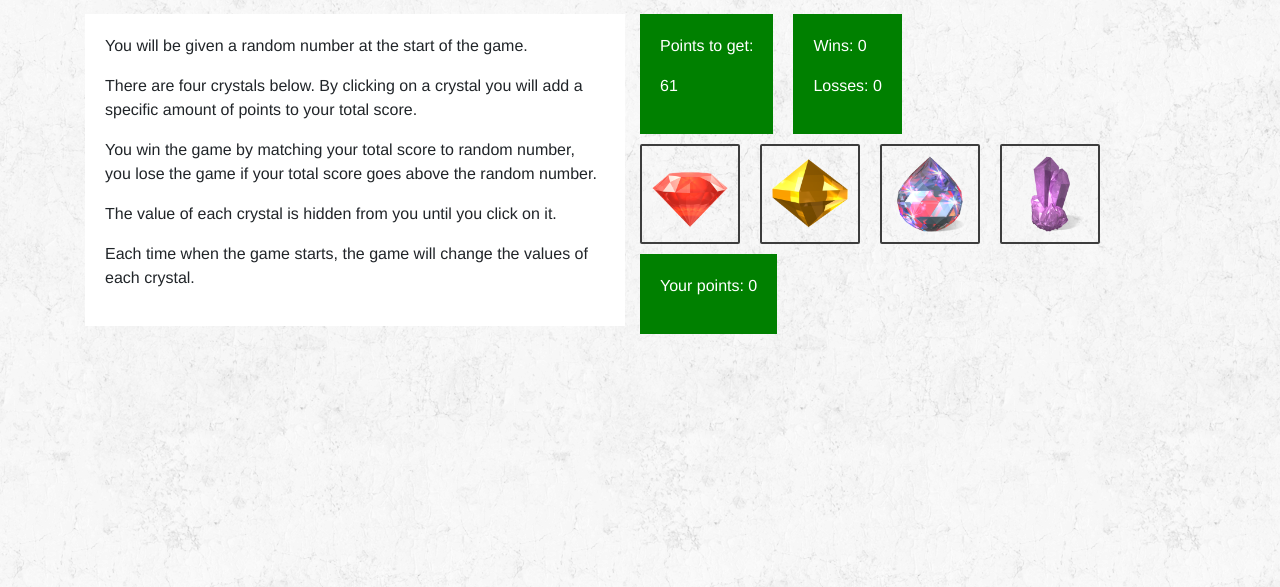
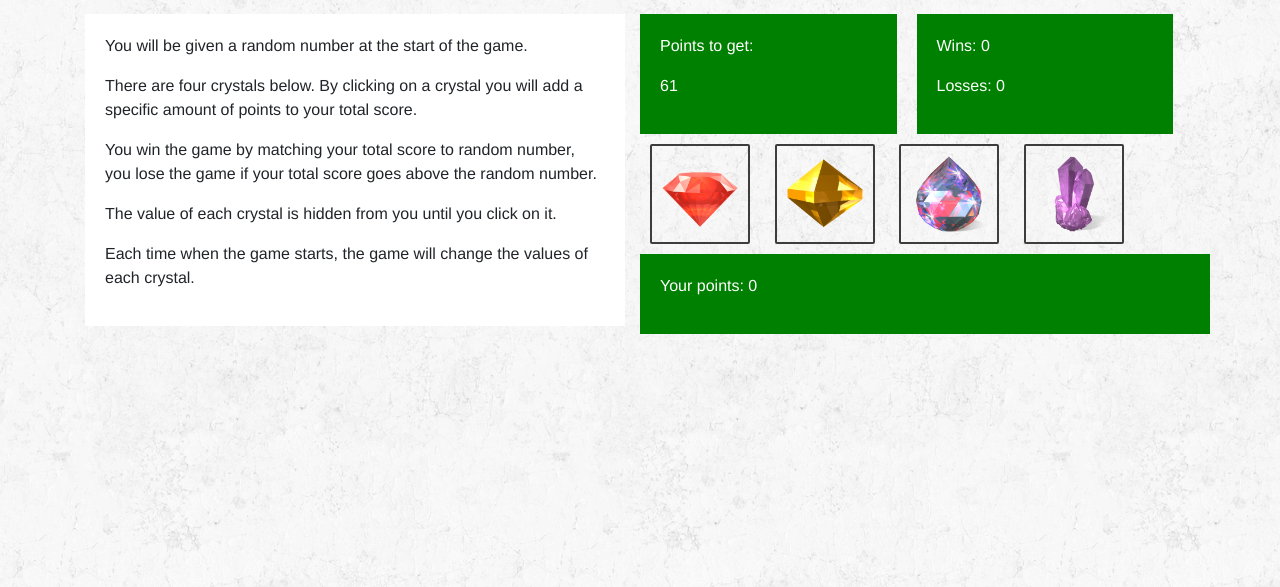
Before and after one commit to gwong369/gwong369.github.io, a plain HTML site: page unit-4-game/index.html in a window 1280 px wide. Shown: the part 213-800 px from the top of the page. Drawn offline with nearby package versions, Linux system fonts and the light colour scheme.

Commit message:
Initial Push

```diff
--- a/unit-4-game/assets/css/style.css
+++ b/unit-4-game/assets/css/style.css
@@ -25,6 +25,7 @@ body {
     color: #fff;
     font-family: 'Franklin Gothic Medium', 'Arial Narrow', Arial, sans-serif;
     padding: 20px;
+    width: 45%;
 }
 
 #win-losses{
@@ -33,6 +34,7 @@ body {
     font-family: 'Franklin Gothic Medium', 'Arial Narrow', Arial, sans-serif;
     padding: 20px;
     margin: 0px 0px 0px 20px;
+    width: 45%;
 }
 
 .gems{
@@ -42,12 +44,12 @@ body {
     border-radius: 2px;
 }
 
-.gemsOne {
+/* .gemsOne {
     padding: 10px;
     margin: 10px 10px 0px 0px;
     border: solid #3d3d3d 2px;
     border-radius: 2px;
-}
+} */
 
 #scorebox {
     background-color: green;
@@ -56,3 +58,7 @@ body {
     padding: 20px;
     width: 100%;
 }
+
+#gemHolder {
+    width: 95%;
+}
--- a/unit-4-game/index.html
+++ b/unit-4-game/index.html
@@ -37,14 +37,16 @@
                     </div>
                 </div>
                 <div class = "row">
-                    <img src="assets/images/icon-1.png" width="100px" height="100px" id="gemOne" class="gemsOne">
-                    <img src="assets/images/icon-2.png" width="100px" height="100px" id="gemTwo" class="gems">
-                    <img src="assets/images/icon-3.png" width="100px" height="100px" id="gemThree" class="gems">
-                    <img src="assets/images/icon-4.png" width="100px" height="100px" id="gemFour" class="gems">
+                    <div id="gemHolder">
+                        <img src="assets/images/icon-1.png" width="100px" height="100px" id="gemOne" class="gems">
+                        <img src="assets/images/icon-2.png" width="100px" height="100px" id="gemTwo" class="gems">
+                        <img src="assets/images/icon-3.png" width="100px" height="100px" id="gemThree" class="gems">
+                        <img src="assets/images/icon-4.png" width="100px" height="100px" id="gemFour" class="gems">
+                    </div>
                 </div>
                 <div class="row">
-                    <div>
-                        <p id="scorebox">Your points: </p>
+                    <div id="scorebox">
+                        <p>Your points: </p>
                     </div>
                 </div>
             </div>
```
